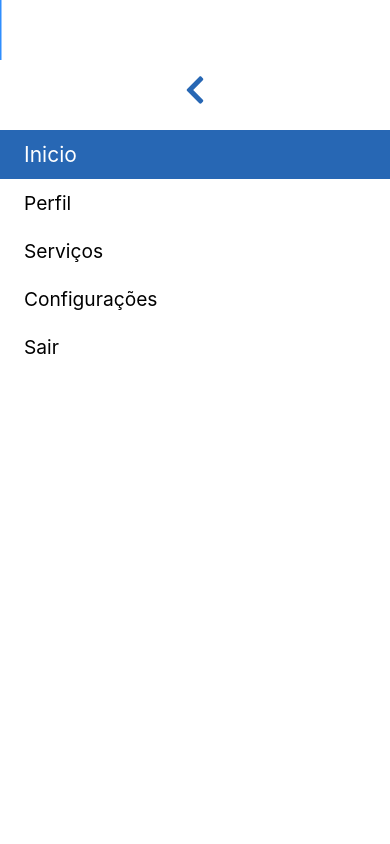
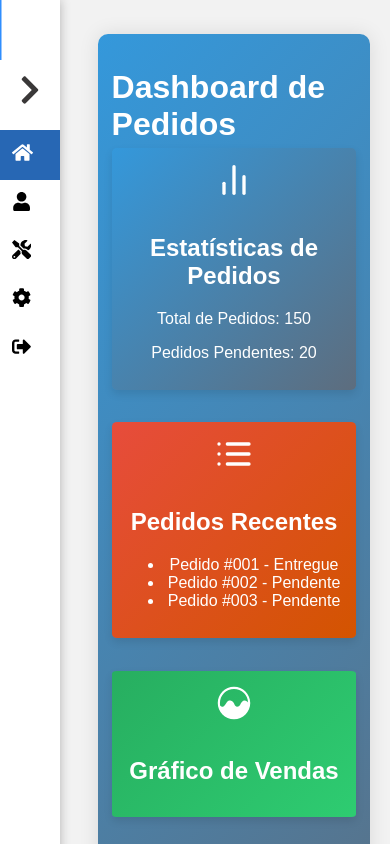
Before and after one commit to Daniel-Mingoranse/OrderSync, a React (Create React App) app: page /dashboard in a window 390 px wide. Shown: the top 844 px of the page. Built offline with nearby package versions, Linux system fonts and the light colour scheme.

Commit message:
Refatoraçao tela de dashboard Home, correçao para versao mobile da tela

```diff
--- a/src/Dashboard/UI/layout/AppDefaultLayout.scss
+++ b/src/Dashboard/UI/layout/AppDefaultLayout.scss
@@ -17,7 +17,11 @@
   .content {
     flex: 1;
     padding: 20px;
-    margin-left: 20vw; /* Utiliza 20% da largura da tela como margin-left inicial */
+    margin-left: 0vw; /* Utiliza 20% da largura da tela como margin-left inicial */
+
+    @media (max-width: 1440px) {
+      margin-left: 10vw; /* Ajusta a margem para telas menores que 1440 pixels (desktop) */
+    }
 
     @media (max-width: 834px) {
       margin-left: 40vw; /* Ajusta a margem para telas menores que 768 pixels (tablets e celulares) */
--- a/src/Dashboard/UI/sidebarCliente/Sidebar.jsx
+++ b/src/Dashboard/UI/sidebarCliente/Sidebar.jsx
@@ -14,7 +14,7 @@ const sidebarNavItems = [
 
 const Sidebar = () => {
   const [activeIndex, setActiveIndex] = useState(0);
-  const [isCollapsed, setIsCollapsed] = useState(false);
+  const [isCollapsed, setIsCollapsed] = useState(true);
   const sidebarRef = React.useRef();
   const indicatorRef = React.useRef();
 
--- /dev/null
+++ b/src/Dashboard/pages/HomeDashboard/Components/CustomerFeedback.js
@@ -0,0 +1,15 @@
+import React from 'react';
+import { FaComments } from 'react-icons/fa';
+
+const CustomerFeedback = () => {
+  return (
+    <div className="dashboard-component customer-feedback">
+      <FaComments size={40} style={{ marginBottom: '10px', textShadow: '2px 2px 2px rgba(0, 0, 0, 0.5)' }} />
+      <h2>Feedback do Cliente</h2>
+      <p>Classificação Média: 4.5</p>
+      {/* Adicione feedbacks fictícios aqui */}
+    </div>
+  );
+}
+
+export default CustomerFeedback;
--- /dev/null
+++ b/src/Dashboard/pages/HomeDashboard/Components/OrderState.js
@@ -0,0 +1,16 @@
+import React from 'react';
+import { FiBarChart2 } from 'react-icons/fi';
+
+const OrderStats = () => {
+  return (
+    <div className="dashboard-component order-stats">
+      <FiBarChart2 size={40}  style={{ marginBottom: '10px', textShadow: '2px 2px 2px rgba(0, 0, 0, 0.5)' }} />
+      <h2>Estatísticas de Pedidos</h2>
+      <p>Total de Pedidos: 150</p>
+      <p>Pedidos Pendentes: 20</p>
+      {/* Adicione gráficos e informações relevantes aqui */}
+    </div>
+  );
+}
+
+export default OrderStats;
--- /dev/null
+++ b/src/Dashboard/pages/HomeDashboard/Components/RecentOrders.js
@@ -0,0 +1,20 @@
+import React from 'react';
+import { FiList } from 'react-icons/fi';
+
+const RecentOrders = () => {
+  return (
+    <div className="dashboard-component recent-orders">
+      <FiList size={40}  style={{ marginBottom: '10px', textShadow: '2px 2px 2px rgba(0, 0, 0, 0.5)' }} />
+      <h2>Pedidos Recentes</h2>
+      <ul>
+        <li>Pedido #001 - Entregue</li>
+        <li>Pedido #002 - Pendente</li>
+        <li>Pedido #003 - Pendente</li>
+
+        {/* Adicione mais itens fictícios conforme necessário */}
+      </ul>
+    </div>
+  );
+}
+
+export default RecentOrders;
--- /dev/null
+++ b/src/Dashboard/pages/HomeDashboard/Components/SalesChart.js
@@ -0,0 +1,14 @@
+import React from 'react';
+import { IoIosAnalytics } from 'react-icons/io';
+
+const SalesChart = () => {
+  return (
+    <div className="dashboard-component sales-chart">
+      <IoIosAnalytics size={40} style={{ marginBottom: '10px', textShadow: '2px 2px 2px rgba(0, 0, 0, 0.5)' }} />
+      <h2>Gráfico de Vendas</h2>
+      {/* Adicione um gráfico de vendas fictício aqui */}
+    </div>
+  );
+}
+
+export default SalesChart;
--- /dev/null
+++ b/src/Dashboard/pages/HomeDashboard/Dashboard.css
@@ -0,0 +1,97 @@
+body {
+    font-family: 'Poppins', sans-serif;
+    background-color: #f2f2f2;
+    margin: 0;
+}
+
+.dashboard {
+    max-width: 80%;
+    margin: 5% auto;
+    padding: 5%;
+    border-radius: 10px;
+    box-shadow: 0 0 20px rgba(0, 0, 0, 0.1);
+    background: linear-gradient(135deg, #3498db, #5d6d7e);
+    color: #fff;
+    transition: background 0.3s ease-in-out;
+}
+
+
+.dashboard:hover {
+    background: linear-gradient(135deg, #3498db, #5d6d7e);
+}
+
+.dashboard h1 {
+    font-size: 2em;
+    margin-bottom: 2%;
+}
+.dashboard-grid {
+    display: grid;
+    grid-template-columns: repeat(auto-fill, minmax(300px, 1fr));
+    grid-gap: 20px;
+  }
+
+.dashboard-component {
+    background-color: #fff;
+    padding: 5%;
+    border-radius: 2%;
+    box-shadow: 0 4px 8px rgba(0, 0, 0, 0.1);
+    text-align: center;
+    transition: transform 0.3s ease-in-out, box-shadow 0.3s ease-in-out, background 0.3s ease-in-out;
+    overflow: hidden;
+}
+
+.dashboard-component:hover {
+    transform: scale(1.05);
+    box-shadow: 0 8px 16px rgba(0, 0, 0, 0.2);
+    background: #f9f9f9;
+    color: #333;
+}
+
+.dashboard-component:hover, svg:hover {
+    color: #333;
+}
+
+.order-stats {
+    background: linear-gradient(135deg, #3498db, #5d6d7e);
+    color: #fff;
+}
+
+.recent-orders {
+    background: linear-gradient(135deg, #e74c3c, #d35400);
+    color: #fff;
+}
+
+.sales-chart {
+    background: linear-gradient(135deg, #27ae60, #2ecc71);
+    color: #fff;
+}
+
+.customer-feedback {
+    background: linear-gradient(135deg, #f39c12, #f1c40f);
+    color: #fff;
+}
+
+@media screen and (min-width: 1920px) {
+    .dashboard{
+        max-width: 45%;
+    }
+}
+
+@media screen and (min-width: 1400px) and (max-width: 1919px) {
+    .dashboard {
+        max-width: 50%;
+    }
+}
+
+@media screen and (max-width: 600px) {
+    .dashboard{
+        max-width: 100%;
+    }
+    .dashboard-grid {
+        grid-template-columns: 1fr;
+    }
+
+    .dashboard-component {
+        margin-bottom: 5%;
+    }
+}
--- a/src/Dashboard/pages/HomeDashboard/HomeDashboard.js
+++ b/src/Dashboard/pages/HomeDashboard/HomeDashboard.js
@@ -1,128 +1,22 @@
 import React from 'react';
-import Card from '@mui/material/Card';
-import CardContent from '@mui/material/CardContent';
-import Typography from '@mui/material/Typography';
-import Grid from '@mui/material/Grid';
-import { createTheme, ThemeProvider } from '@mui/material/styles';
-import { styled } from '@mui/system';
+import './Dashboard.css';
+import OrderStats from './Components/OrderState';
+import RecentOrders from './Components/RecentOrders';
+import SalesChart from './Components/SalesChart';
+import CustomerFeedback from './Components/CustomerFeedback';
 
+const Dashboard = () => {
+  return (
+    <div className="dashboard">
+      <h1>Dashboard de Pedidos</h1>
+      <div className="dashboard-grid">
+        <OrderStats />
+        <RecentOrders />
+        <SalesChart />
+        <CustomerFeedback />
+      </div>
+    </div>
+  );
+}
 
-const theme = createTheme();
-
-const CustomCard = styled(Card)({
-  width: '80%',
-  margin: 'auto',
-  marginBottom: '20px',
-  borderRadius: '15px',
-  color: 'white',
-  background: 'linear-gradient(to left, #1976D2, #20557f)',
-  transition: 'transform 0.3s, box-shadow 0.3s',
-  position: 'relative',
-  marginTop: '20px',
-  '&:hover': {
-    transform: 'scale(1.05)',
-    boxShadow: '0 8px 16px rgba(0, 0, 0, 0.7)',
-  },
-  '@media (max-width: 600px)': {
-    width: '90%',
-    marginTop: '10px',
-    color: 'white',
-  },
-});
-
-const CustomTitle = styled(Typography)({
-  color: 'white',
-  fontSize: '1.5rem',
-  marginBottom: '8px',
-  fontWeight: 'bold',
-  transition: 'font-size 0.3s, font-weight 0.3s',
-  '@media (max-width: 600px)': {
-    fontSize: '1.3rem',
-  },
-});
-
-const CustomContent = styled(CardContent)({
-  '&:hover': {
-    '& h5': {
-      fontSize: '1.8rem',
-      fontWeight: 'bolder',
-    },
-  },
-});
-
-const ClientDashboard = () => {
-  return (
-    <ThemeProvider theme={theme}>
-      <Grid container justifyContent="center" alignItems="center" style={{ minHeight: '100vh' }}>
-        {/* Seus Cards existentes */}
-        <Grid item xs={12} sm={6} md={4}>
-          <CustomCard>
-            <CustomContent>
-              <CustomTitle gutterBottom variant="h5" component="div">
-                Pedido A
-              </CustomTitle>
-              <Typography variant="body1" style={{ color: 'white' }}>
-                Valor: R$ 500,00
-              </Typography>
-            </CustomContent>
-          </CustomCard>
-        </Grid>
-
-        <Grid item xs={12} sm={6} md={4}>
-          <CustomCard>
-            <CustomContent>
-              <CustomTitle gutterBottom variant="h5" component="div">
-                Pedido B
-              </CustomTitle>
-              <Typography variant="body1" style={{ color: 'white' }}>
-                Valor: R$ 700,00
-              </Typography>
-            </CustomContent>
-          </CustomCard>
-        </Grid>
-
-        {/* Novos Cards */}
-        <Grid item xs={12} sm={6} md={4}>
-          <CustomCard>
-            <CustomContent>
-              <CustomTitle gutterBottom variant="h5" component="div">
-                Pedidos Pendentes
-              </CustomTitle>
-              <Typography variant="body1" style={{ color: 'white' }}>
-                20
-              </Typography>
-            </CustomContent>
-          </CustomCard>
-        </Grid>
-
-        <Grid item xs={12} sm={6} md={4}>
-          <CustomCard>
-            <CustomContent>
-              <CustomTitle gutterBottom variant="h5" component="div">
-                Pedidos em Processo
-              </CustomTitle>
-              <Typography variant="body1" style={{ color: 'white' }}>
-                15
-              </Typography>
-            </CustomContent>
-          </CustomCard>
-        </Grid>
-
-        <Grid item xs={12} sm={6} md={4}>
-          <CustomCard>
-            <CustomContent>
-              <CustomTitle gutterBottom variant="h5" component="div">
-                Pedidos Concluídos
-              </CustomTitle>
-              <Typography variant="body1" style={{ color: 'white' }}>
-                50
-              </Typography>
-            </CustomContent>
-          </CustomCard>
-        </Grid>
-      </Grid>
-    </ThemeProvider>
-  );
-};
-
-export default ClientDashboard;
+export default Dashboard;
```
Also changed, not shown: Doc/Escopo do Projeto.txt (renamed from Escopo do Projeto.txt), Doc/fluxo de evento dos usuarios.txt (renamed from fluxo de evento dos usuarios.txt), Doc/tabelas do banco de dados.txt (renamed from tabelas do banco de dados.txt), Doc/telas necessarias.txt (renamed from telas necessarias.txt).
